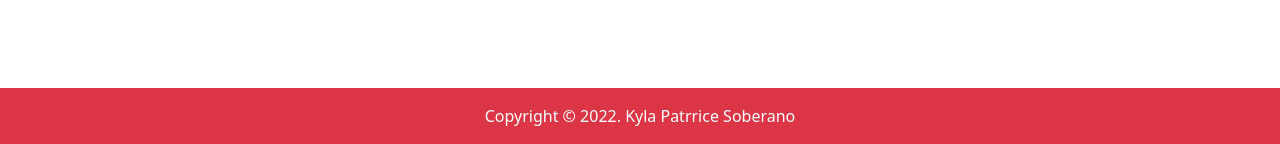
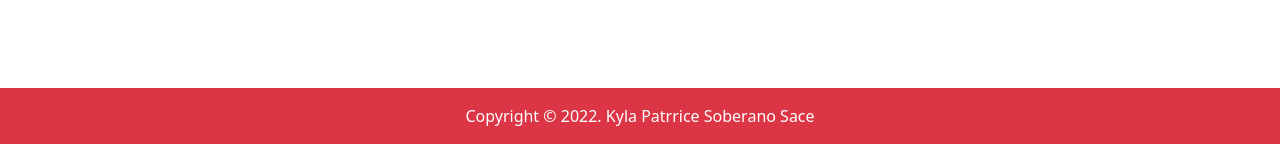
Before and after one commit to SaceKylaPatrice/act5-melomaniac-activity-sace, a PHP site: page / in a window 1280 px wide. Shown: the part 676-820 px from the top of the page. Run offline with PHP 8.4, Linux system fonts and the light colour scheme.

Commit message:
My First Commit

```diff
--- a/index.php
+++ b/index.php
@@ -3,7 +3,7 @@ SESSION_START();
 //Song Titles
 $song_lyrics1 = "Ginintuang Tanawin";
 $song_lyrics2 = "Ikaw Ang Musika";
-$song_lyrics3 = "Kahel Na langit";
+$song_lyrics3 = "Kahel Na Langit";
 $song_lyrics4 = "Ikaw Ang Pahinga Ko";
 $song_lyrics5 = "Marupok";
 //current url redirection
@@ -120,7 +120,7 @@ if(isset($_REQUEST['search_button'])=== true){
         </section>
 
         <footer class="py-3 bg-danger">
-            <div class="container px-4"><p class="m-0 text-center text-white">Copyright &copy; 2022. Kyla Patrrice Soberano</p></div>
+            <div class="container px-4"><p class="m-0 text-center text-white">Copyright &copy; 2022. Kyla Patrrice Soberano Sace</p></div>
         </footer>
         <!-- Bootstrap core JS-->
         <script src="js/bootstrap.bundle.min.js"></script>
```
